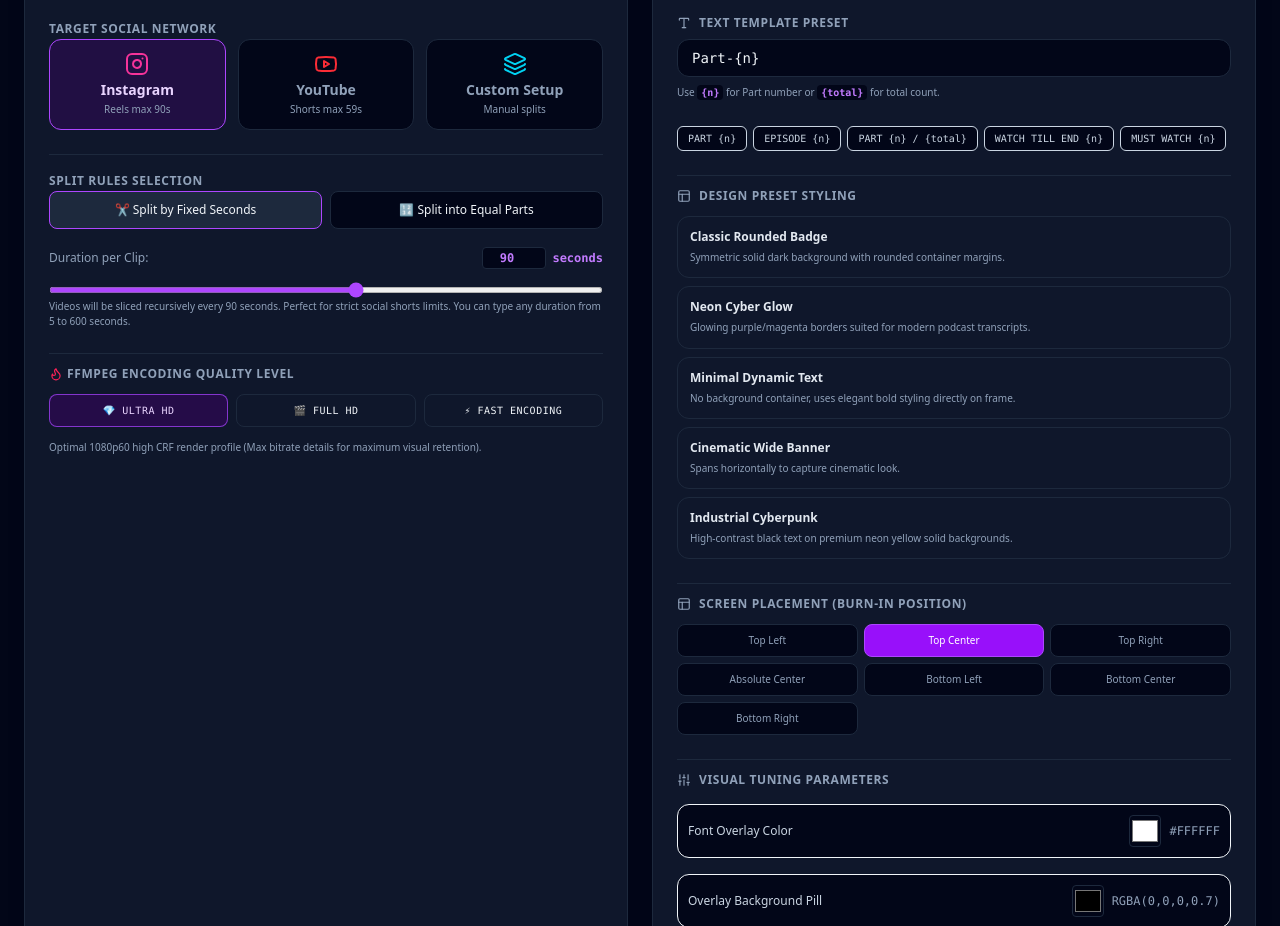
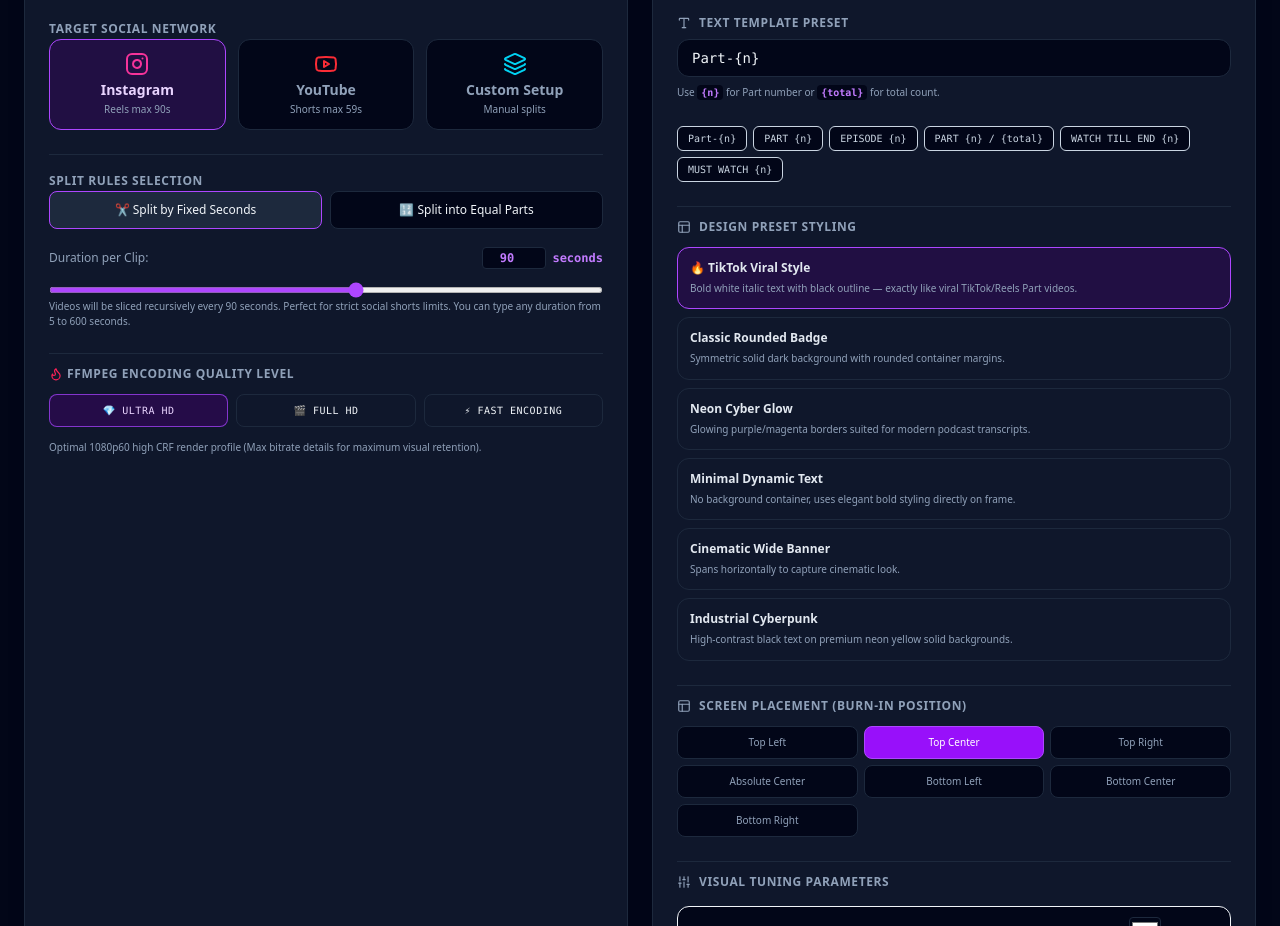
Before and after one commit to bolt9923/split, a React (Vite) app: page / in a window 1280 px wide. Shown: the part 1800-2726 px from the top of the page. Built offline with nearby package versions, Linux system fonts and the light colour scheme; no server answers.

Commit message:
Update OverlayDesigner.tsx

```diff
--- a/src/components/OverlayDesigner.tsx
+++ b/src/components/OverlayDesigner.tsx
@@ -18,6 +18,7 @@ const POSITIONS: { value: OverlayPosition; label: string }[] = [
 ];
 
 const STYLES: { value: StylePreset; label: string; desc: string }[] = [
+  { value: 'tiktok-viral', label: '🔥 TikTok Viral Style', desc: 'Bold white italic text with black outline — exactly like viral TikTok/Reels Part videos.' },
   { value: 'classic-badge', label: 'Classic Rounded Badge', desc: 'Symmetric solid dark background with rounded container margins.' },
   { value: 'neon-glow', label: 'Neon Cyber Glow', desc: 'Glowing purple/magenta borders suited for modern podcast transcripts.' },
   { value: 'minimal-text', label: 'Minimal Dynamic Text', desc: 'No background container, uses elegant bold styling directly on frame.' },
@@ -61,6 +62,7 @@ export default function OverlayDesigner({ overlay, onChange }: OverlayDesignerPr
       {/* Common Templates Quick Tags Helper */}
       <div className="flex flex-wrap gap-1.5 pt-0.5">
         {[
+          'Part-{n}',
           'PART {n}',
           'EPISODE {n}',
           'PART {n} / {total}',
```
